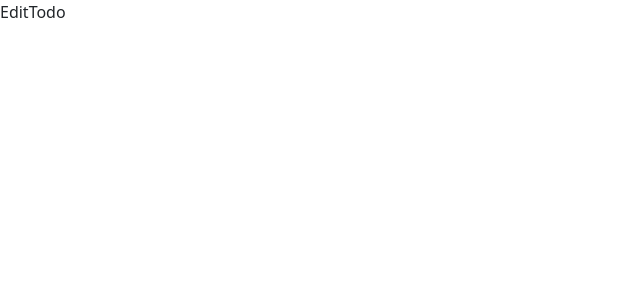
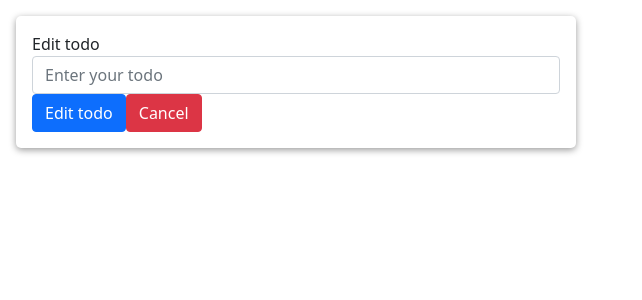
Before and after one commit to SuzanneNL/react-todo, a React (Create React App) app: page /edit/1 in a window 1280 px wide. Shown: the top 300 px of the page, without its empty margins (0-642 px from the left). Built offline with nearby package versions, Linux system fonts and the light colour scheme.

Commit message:
Add form for editing todos

```diff
--- a/src/components/EditTodo.js
+++ b/src/components/EditTodo.js
@@ -1,8 +1,29 @@
 import React from 'react'
+import { Link } from 'react-router-dom'
+
+import Card from './layout/Card'
 
 const EditTodo = () => {
   return (
-    <div>EditTodo</div>
+    <Card>
+      <form>
+        <div class="form-group">
+          <label for="todo">Edit todo</label>
+          <input
+            type="text"
+            class="form-control"
+            id="todo"
+            placeholder="Enter your todo"
+          />
+        </div>
+        <button type="submit" class="btn btn-primary">
+          Edit todo
+        </button>
+        <Link to="/" className="btn btn-danger">
+          Cancel
+        </Link>
+      </form>
+    </Card>
   )
 }
 
```
